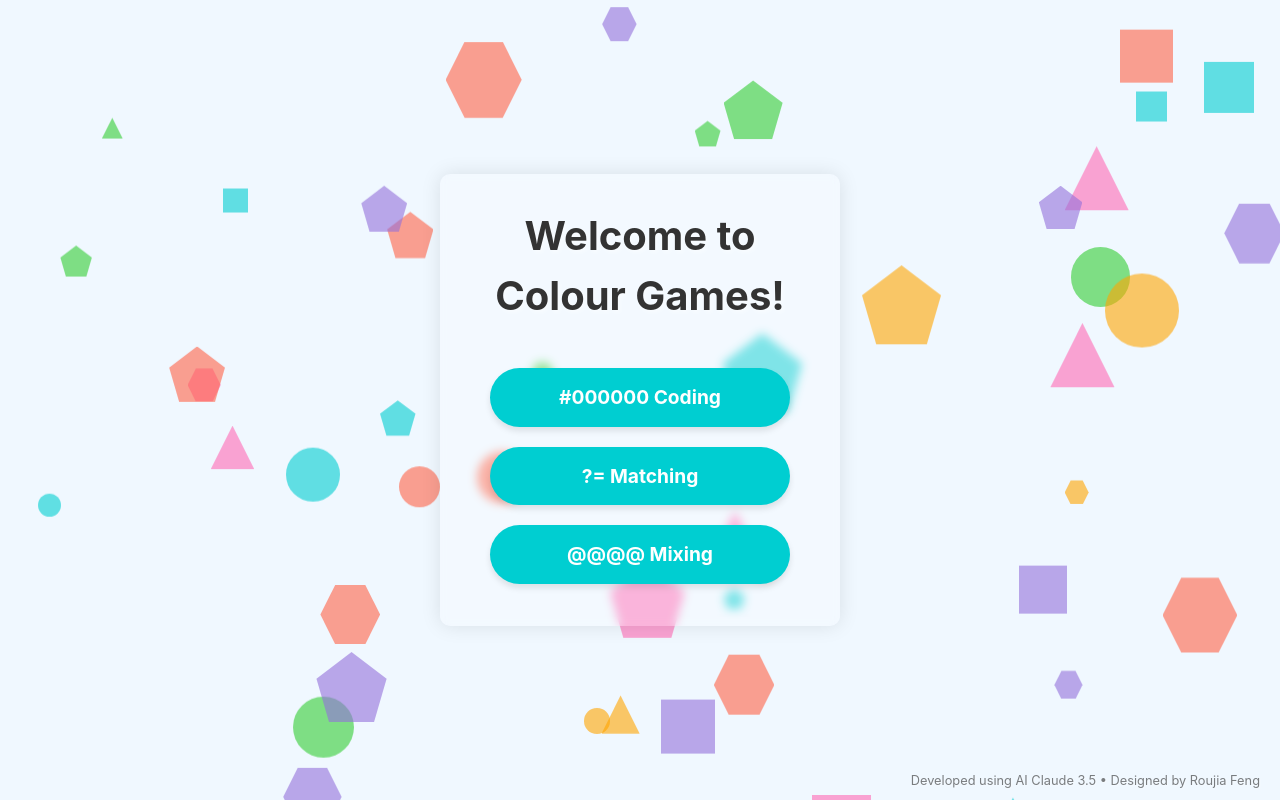
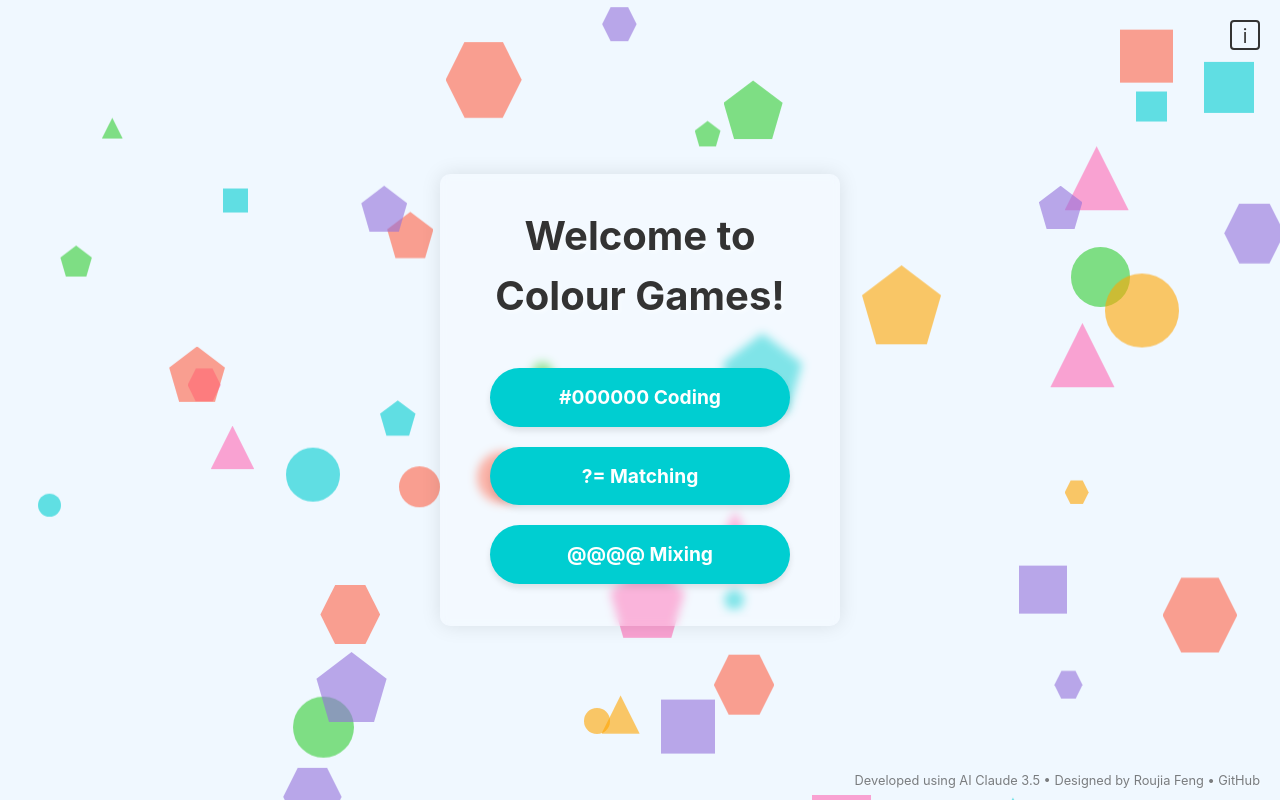
Before and after one commit to rbcccccca/Colour_Game, a React (Create React App) app: page / in a window 1280 px wide. Built offline with nearby package versions, Linux system fonts and the light colour scheme.

Commit message:
acknoledgement update

```diff
--- a/src/Home.css
+++ b/src/Home.css
@@ -125,3 +125,80 @@
     color: rgba(0, 0, 0, 0.5);
     text-shadow: 1px 1px 2px rgba(255, 255, 255, 0.5);
   }
+
+/* Styles for the "i" button and acknowledgment combined */
+.info-button-container {
+  position: absolute;
+  top: 20px;
+  right: 20px;
+  display: flex;
+  align-items: center;
+  cursor: pointer;
+}
+
+.info-button {
+  background-color: #f0f8ff;
+  color: #333;
+  border: 2px solid #333;
+  border-radius: 4px;
+  width: 30px;
+  height: 30px;
+  font-size: 1.2rem;
+  cursor: pointer;
+  transition: background-color 0.3s ease, transform 0.3s ease;
+  z-index: 1001; /* Make sure it's above other elements */
+}
+
+.info-button:hover {
+  background-color: #333;
+  color: #fff;
+  transform: scale(1.1);
+}
+
+.info-button:active {
+  transform: scale(0.95);
+}
+
+/* Adjusted acknowledgment styles to slide left */
+.acknowledgement {
+  position: absolute;
+  top: 0;
+  right: 30px;
+  width: 0;
+  overflow: hidden;
+  white-space: nowrap;
+  background-color: rgba(255, 255, 255, 0.8);
+  padding: 0;
+  border-radius: 10px;
+  transition: width 0.5s ease-in-out;
+  box-shadow: 0px 0px 15px rgba(0, 0, 0, 0.2);
+}
+
+.info-button-container:hover .acknowledgement {
+  width: 600px;
+  padding: 10px 15px;
+  right: 40px; /* Adjust spacing between the button and the acknowledgment */
+}
+
+.acknowledgement h3 {
+  margin: 0;
+  color: rgba(0, 0, 0, 0.8);
+  font-size: 1rem;
+}
+
+.acknowledgement p {
+  color: rgba(0, 0, 0, 0.6);
+  margin-top: 5px;
+  font-size: 0.9rem;
+}
+
+.close-button {
+  background: none;
+  border: none;
+  font-size: 1.2rem;
+  cursor: pointer;
+  color: #333;
+  position: absolute;
+  top: 5px;
+  right: 5px;
+}
--- a/src/Home.js
+++ b/src/Home.js
@@ -68,7 +68,24 @@ function Home({ onStartFallingGame, onStartMatcherGame, onStartColorMixingGame }
         </div>
       </div>
       <div className="credit">
-        Developed using AI Claude 3.5 • Designed by Roujia Feng
+        Developed using AI Claude 3.5 • Designed by Roujia Feng •{' '}
+        <a href="https://github.com/rbcccccca/Colour_Game" target="_blank" rel="noopener noreferrer" className="github-link">
+          GitHub
+        </a>
+      </div>
+
+      {/* Info Button and Acknowledgment Section */}
+      <div className="info-button-container">
+        <button className="info-button">i</button>
+        <div className="acknowledgement">
+          <h3>Acknowledgement</h3>
+          <p>
+            I would like to thank my family, friends, and tutor for their support in optimising this game.
+          </p>
+          <p>
+          Special thanks to: Sijia, Marvin, Tin Lok, Natasha, and Brie.
+          </p>
+        </div>
       </div>
     </div>
   );
```
